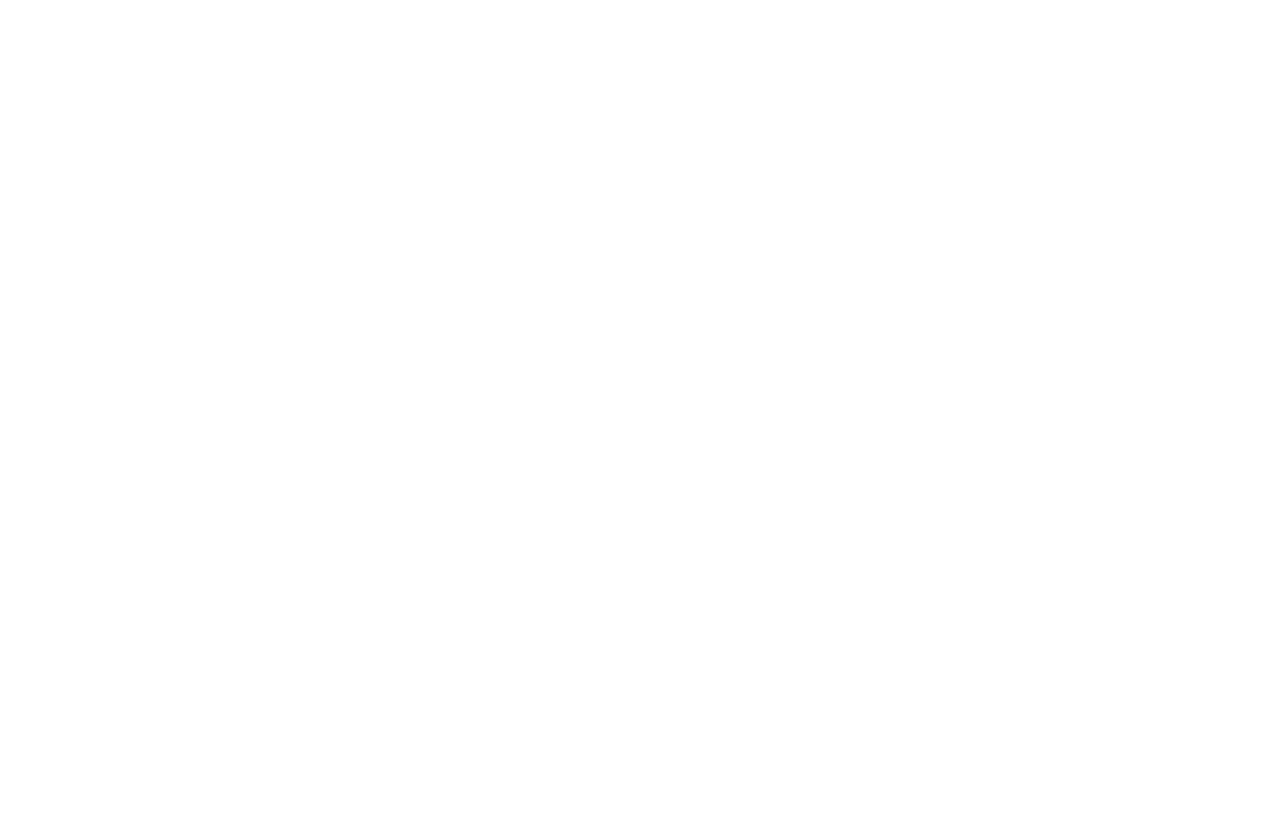
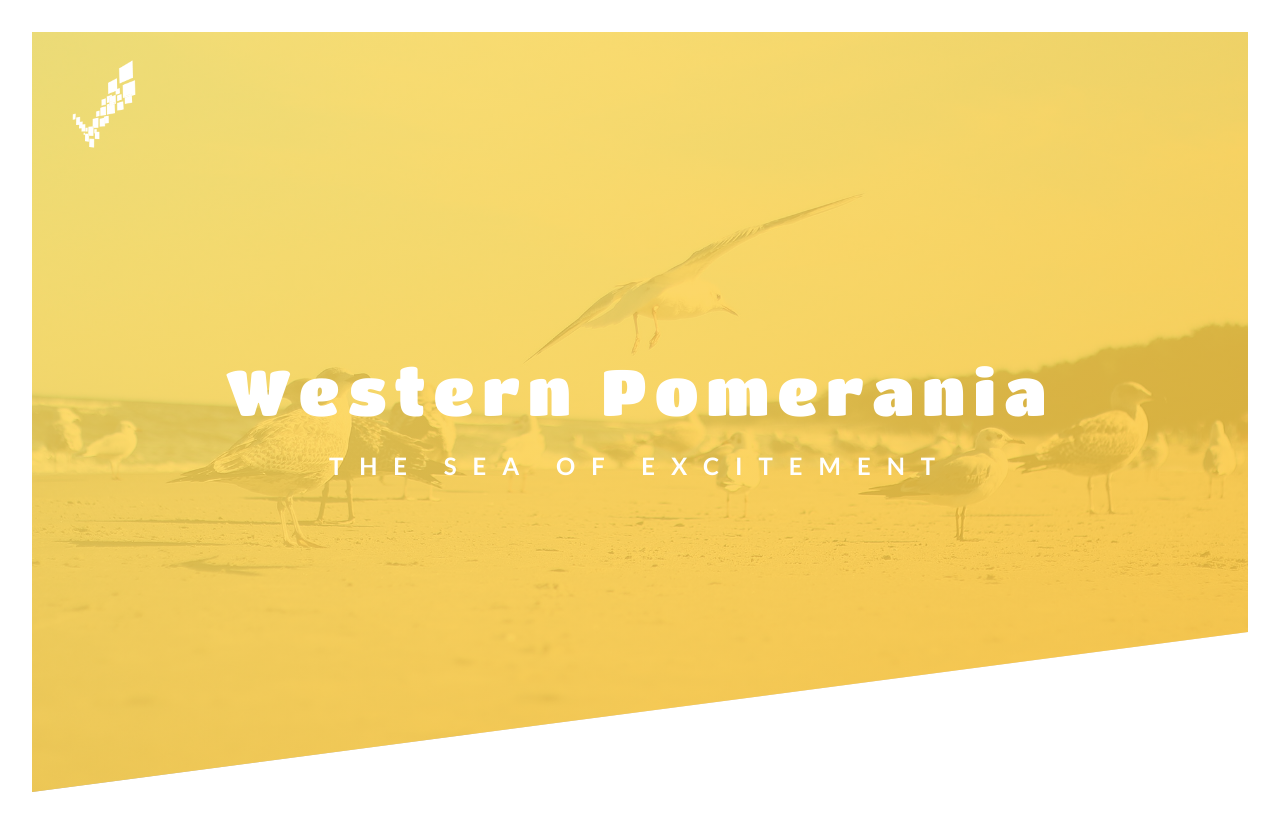
Before and after one commit to shikinen/western-pomerania, a plain HTML site: page index.html in a window 1280 px wide. Before the commit the page ends 800 px from the top, so only its background shows below. Drawn offline with Linux system fonts and the light colour scheme.

Commit message:
Style header section

```diff
--- a/css/main.css
+++ b/css/main.css
@@ -0,0 +1,87 @@
+/*
+Blue: #0fbcf9
+Green: #0be881
+yellow: #ffdd59 #ffa801
+
+Material:
+Dark primary color: #388E3C
+light primary color: #C8E6C9
+accent color: #448AFF
+primary text: #212121
+
+Material yellow:
+Dark primary color: #FBC02D
+Light primary color: #FFF9C4
+Primary color: #FFEB3B
+Accent color:#448AFF #0fbcf9
+Primary text: #777
+Secondary text: #757575
+
+*/
+
+/* Base styles */
+
+* {
+    margin: 0;
+    padding: 0;
+    box-sizing: border-box;
+}
+
+body {
+    font-family: 'Lato', Helvetica, Arial, sans-serif;
+    font-weight: 400;
+    font-size: 16px;
+    line-height: 1.7;
+    color: #777;
+    padding: 2rem;
+}
+
+/* HEADER SECTION */
+
+.header {
+    position: relative;
+    height: 95vh;
+    background-image: linear-gradient(
+        to right bottom,
+        rgba(255, 222, 89, 0.8),
+        rgba(251, 193, 45, 0.8)),
+        url('../img/hero.jpg');
+    background-size: cover;
+    background-position: center;
+    clip-path: polygon(0 0, 100% 0, 100% 75vh, 0 100%);
+    display: flex;
+}
+
+.logo-box {
+    position: absolute;
+    top: 1.5rem;
+    left: 2.5rem;
+}
+
+.logo {
+    width: 4rem;
+}
+.heading-box {
+    margin: auto;
+}
+.heading-primary {
+    color: #fff;
+    display: flex;
+    align-items: center;
+    flex-flow: column wrap;
+
+}
+
+.heading-primary__main {
+    font-family: 'Titan One';
+    font-size: 4rem;
+    font-weight: 400;
+    letter-spacing: .5rem;
+}
+
+.heading-primary__sub {
+    text-transform: uppercase;
+    font-size: 1.5rem;
+    font-weight: 700;
+    letter-spacing: 1rem
+}
--- a/index.html
+++ b/index.html
@@ -4,15 +4,28 @@
         <meta charset="UTF-8">
         <meta name="viewport" content="width=device-width, initial-scale=1.0">
 
-        <link href="https://fonts.googleapis.com/css?family=Lato:100,300,400,700,900" rel="stylesheet">
+        <link href="https://fonts.googleapis.com/css?family=Titan+One" rel="stylesheet">
+        <link rel="stylesheet" href="https://fonts.googleapis.com/css?family=Lato:100,300,400,700,900">
 
         <link rel="stylesheet" href="css/main.css">
         <link rel="shortcut icon" type="image/png" href="img/favicon.png">
 
-        <title>Western Pommerania | Sea of fun</title>
+        <title>Western Pommerania | The sea of excitement</title>
     </head>
     <body>
 
+        <header class="header">
+            <div class="logo-box">
+                <img class="logo" src="img/logo-white.png" alt="Western Pomerania Logo">
+            </div>
+            <div class="heading-box">
+                <h1 class="heading-primary">
+                    <span class="heading-primary__main">Western Pomerania</span>
+                    <span class="heading-primary__sub">the sea of excitement</span>
+                </h1>
+            </div>
+
+        </header>
 
     </body>
 </html>
```
